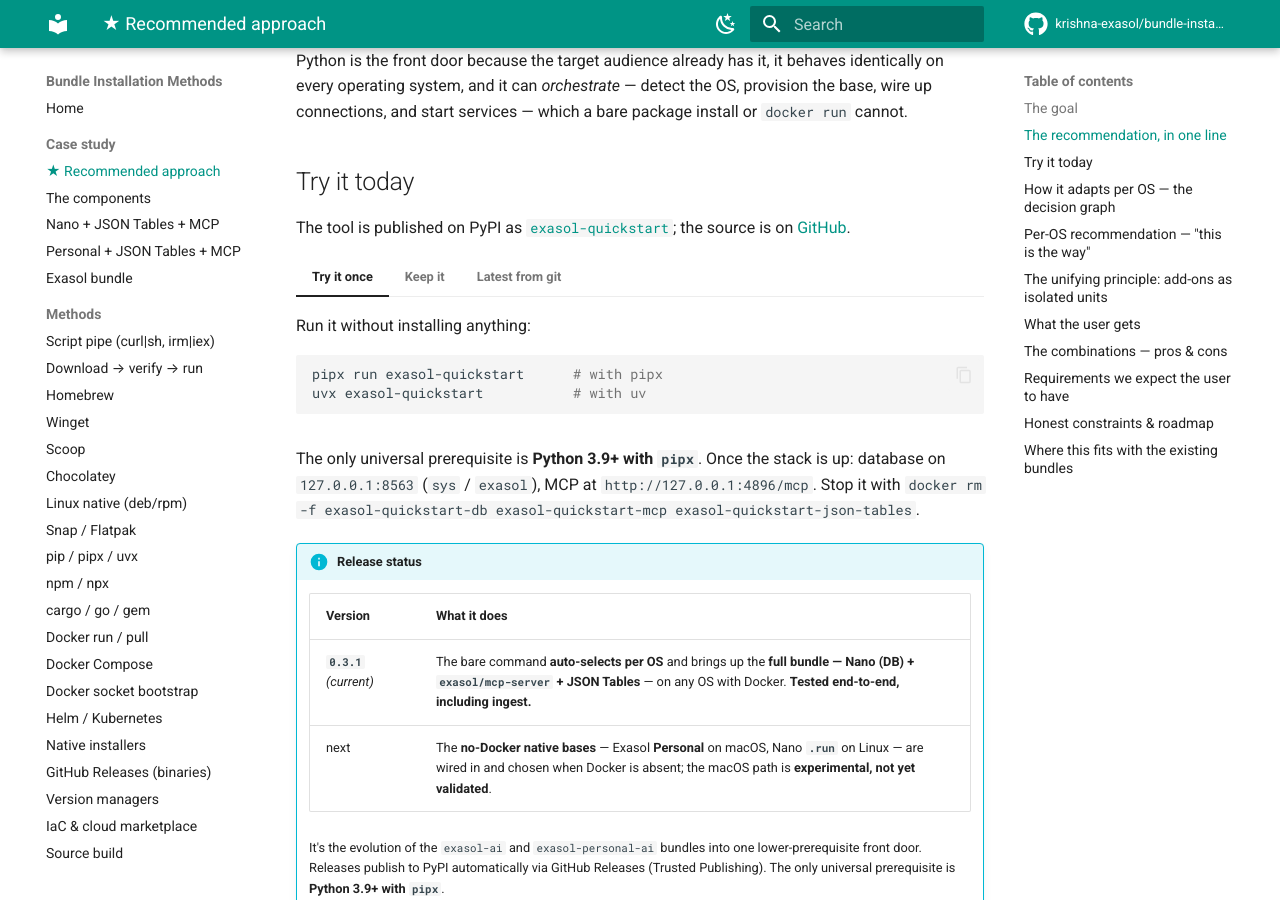
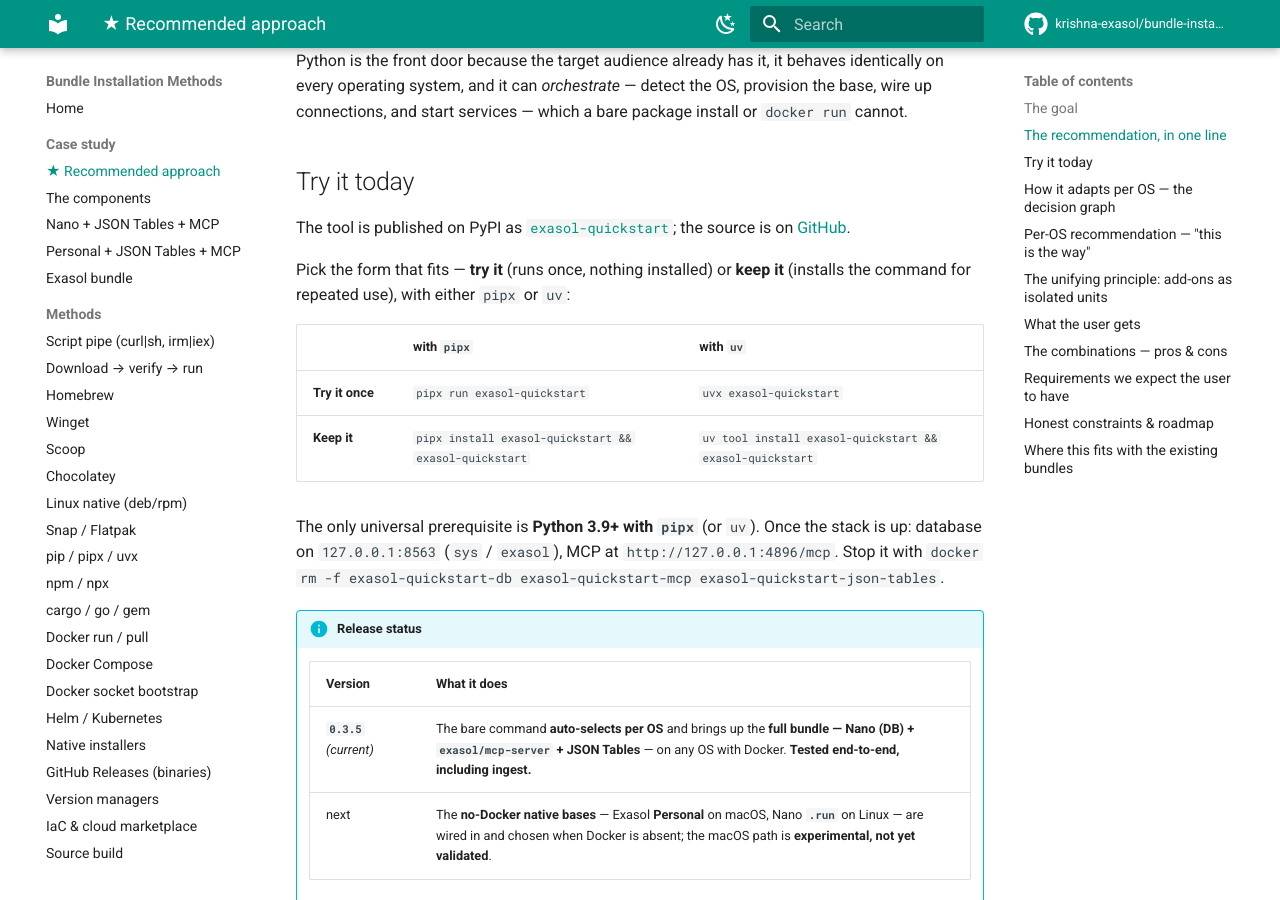
Before and after one commit to krishna-exasol/bundle-installation-methods, an MkDocs documentation site: the page built from docs/case-studies/recommended-approach.md, in a window 1280 px wide and 900 px high, scrolled down 796 px. Built offline with MkDocs 1.6.1 and Material for MkDocs 9.7.7, drawn with Linux system fonts in a browser that asks for light colours; comment, search, counter and statistics services are not loaded.

Commit message:
Recommended-approach: command matrix (try/keep x pipx/uv) to match the README; bump status to 0.3.5

````diff
--- a/docs/case-studies/recommended-approach.md
+++ b/docs/case-studies/recommended-approach.md
@@ -25,36 +25,19 @@
 
 The tool is published on PyPI as [`exasol-quickstart`](https://pypi.org/project/exasol-quickstart/); the source is on [GitHub](https://github.com/krishna-exasol/exasol-quickstart).
 
-=== "Try it once"
+Pick the form that fits — **try it** (runs once, nothing installed) or **keep it** (installs the command for repeated use), with either `pipx` or `uv`:
 
-    Run it without installing anything:
+| | with `pipx` | with `uv` |
+|---|---|---|
+| **Try it once** | `pipx run exasol-quickstart` | `uvx exasol-quickstart` |
+| **Keep it** | `pipx install exasol-quickstart && exasol-quickstart` | `uv tool install exasol-quickstart && exasol-quickstart` |
 
-    ```bash
-    pipx run exasol-quickstart      # with pipx
-    uvx exasol-quickstart           # with uv
-    ```
-
-=== "Keep it"
-
-    Install the command so you can run it again later (recommended for repeated use and the `json-tables` subcommands):
-
-    ```bash
-    pipx install exasol-quickstart && exasol-quickstart      # with pipx
-    uv tool install exasol-quickstart && exasol-quickstart   # with uv
-    ```
-
-=== "Latest from git"
-
-    ```bash
-    pipx run --spec git+https://github.com/krishna-exasol/exasol-quickstart.git exasol-quickstart
-    ```
-
-The only universal prerequisite is **Python 3.9+ with `pipx`**. Once the stack is up: database on `127.0.0.1:8563` (`sys` / `exasol`), MCP at `http://127.0.0.1:4896/mcp`. Stop it with `docker rm -f exasol-quickstart-db exasol-quickstart-mcp exasol-quickstart-json-tables`.
+The only universal prerequisite is **Python 3.9+ with `pipx`** (or `uv`). Once the stack is up: database on `127.0.0.1:8563` (`sys` / `exasol`), MCP at `http://127.0.0.1:4896/mcp`. Stop it with `docker rm -f exasol-quickstart-db exasol-quickstart-mcp exasol-quickstart-json-tables`.
 
 !!! info "Release status"
     | Version | What it does |
     |---------|--------------|
-    | **`0.3.1`** *(current)* | The bare command **auto-selects per OS** and brings up the **full bundle — Nano (DB) + `exasol/mcp-server` + JSON Tables** — on any OS with Docker. **Tested end-to-end, including ingest.** |
+    | **`0.3.5`** *(current)* | The bare command **auto-selects per OS** and brings up the **full bundle — Nano (DB) + `exasol/mcp-server` + JSON Tables** — on any OS with Docker. **Tested end-to-end, including ingest.** |
     | next | The **no-Docker native bases** — Exasol **Personal** on macOS, Nano **`.run`** on Linux — are wired in and chosen when Docker is absent; the macOS path is **experimental, not yet validated**. |
 
     It's the evolution of the `exasol-ai` and `exasol-personal-ai` bundles into one lower-prerequisite front door. Releases publish to PyPI automatically via GitHub Releases (Trusted Publishing). The only universal prerequisite is **Python 3.9+ with `pipx`**.
````
